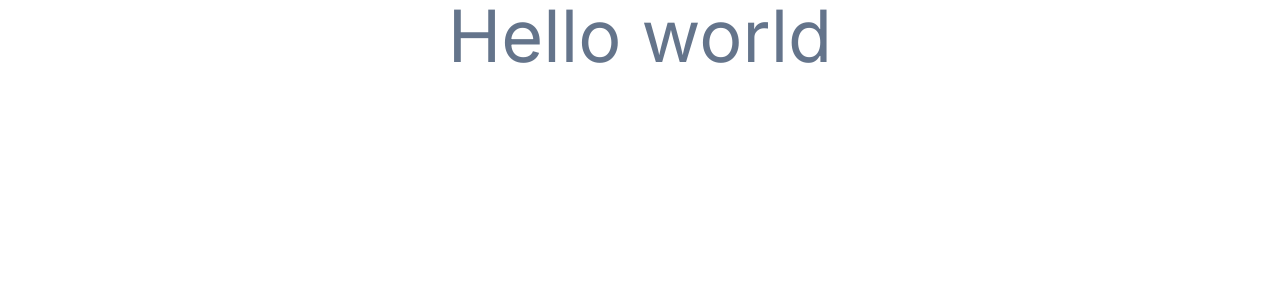
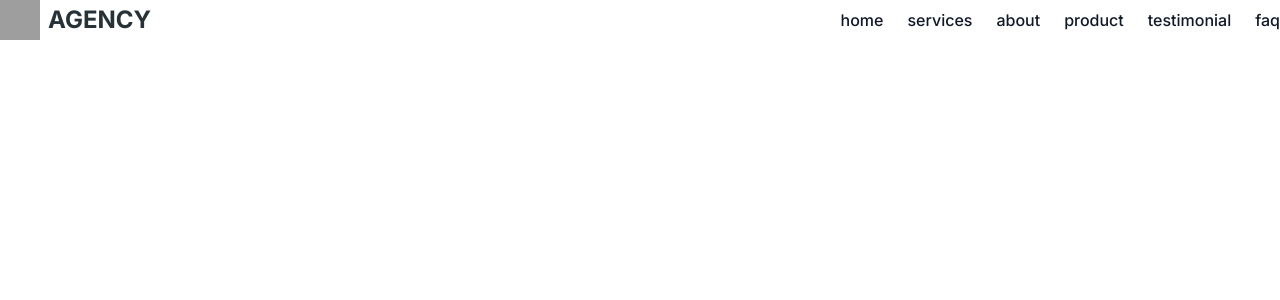
Before and after one commit to zablon-oigo/agency, a React (Vite) app: page / in a window 1280 px wide. Shown: the top 300 px of the page. Built offline with nearby package versions, Linux system fonts and the light colour scheme; grey boxes are pictures that could not be loaded.

Commit message:
Import navaber comport compnent

```diff
--- a/src/App.jsx
+++ b/src/App.jsx
@@ -1,16 +1,10 @@
-
-
+import Navbar from "./components/Navbar"
 function App() {
 
 
   return (
     <>
-      <div>
-         <h2 className="text-slate-500  text-7xl text-center">
-          Hello world
-         </h2>
-      </div>
-
+  <Navbar/>
     </>
   )
 }
```
